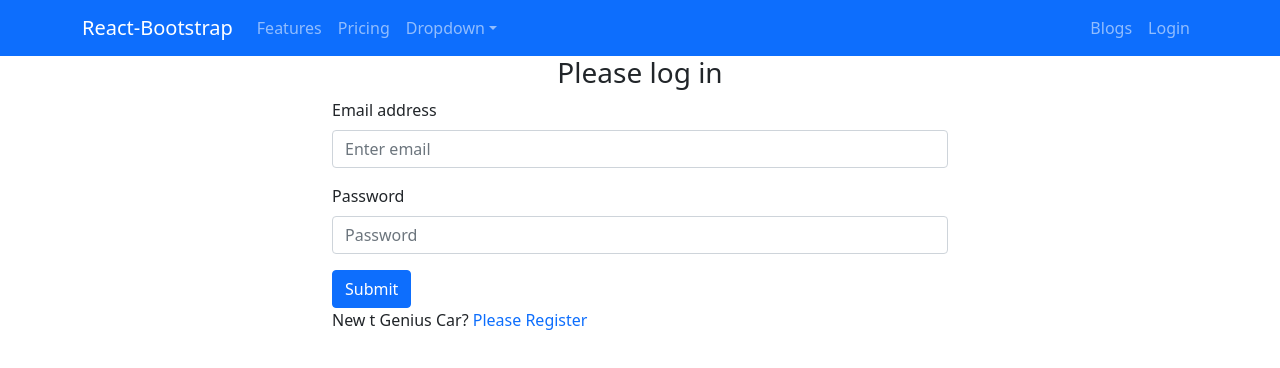
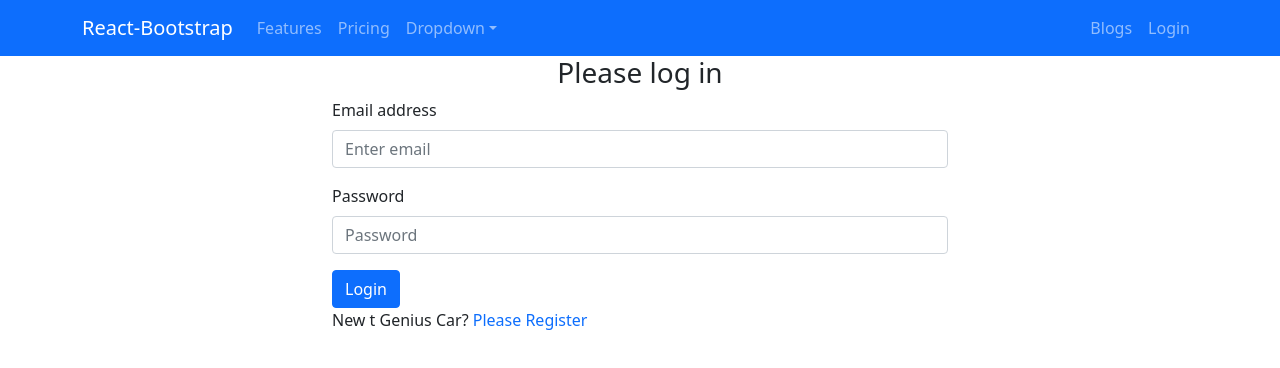
Before and after one commit to Eshshatabdi/physical-care, a React (Create React App) app: page /login in a window 1280 px wide. Shown: the top 368 px of the page. Built offline with nearby package versions, Linux system fonts and the light colour scheme.

Commit message:
login successfull

```diff
--- a/src/App.js
+++ b/src/App.js
@@ -7,6 +7,7 @@ import Blogs from './Pages/Blogs/Blogs';
 import CheckOut from './Pages/CheckOut/CheckOut';
 import Header from './Pages/Header/Header';
 import Register from './Pages/Login/Register/Register'
+import NotFound from './Pages/NotFound/NotFound';
 
 function App() {
   return (
@@ -22,6 +23,7 @@ function App() {
 
         <Route path='/blogs' element={<Blogs></Blogs>}></Route>
         <Route path='/checkout' element={<CheckOut></CheckOut>}></Route>
+        <Route path='*' element={<NotFound></NotFound>}></Route>
       </Routes>
 
     </div>
--- a/src/Pages/Login/Login/Login.js
+++ b/src/Pages/Login/Login/Login.js
@@ -9,14 +9,30 @@ const Login = () => {
     const [email, setEmail] = useState('');
     const [password, setPassword] = useState('');
     const location = useLocation();
-    let from = location.state?.from?.pathname || "/";
+    const navigate = useNavigate()
     const [
         signInWithEmailAndPassword,
         user,
         loading,
         error,
     ] = useSignInWithEmailAndPassword(auth);
-    const navigate = useNavigate()
+
+
+
+
+    let from = location.state?.from?.pathname || "/";
+    const handleEmailBlur = event => {
+        setEmail(event.target.value);
+    };
+    const handlePasswordBlur = event => {
+        setPassword(event.target.value);
+    };
+    const handleUserLogIn = event => {
+        event.preventDefault();
+        signInWithEmailAndPassword(email, password)
+    }
+
+
 
 
     const navigateRegister = event => {
@@ -26,24 +42,29 @@ const Login = () => {
         navigate(from, { replace: true });
     }
     if (user) {
-        navigate('/')
+        navigate('/home')
     }
     return (
         <div className='container w-50 mx-auto'>
             <h3 className='text-center'>Please log in</h3>
-            <Form>
+            <Form onSubmit={handleUserLogIn}>
                 <Form.Group className="mb-3" controlId="formBasicEmail">
                     <Form.Label>Email address</Form.Label>
-                    <Form.Control type="email" placeholder="Enter email" />
+                    <Form.Control onBlur={handleEmailBlur} type="email" placeholder="Enter email" />
                 </Form.Group>
 
                 <Form.Group className="mb-3" controlId="formBasicPassword">
                     <Form.Label>Password</Form.Label>
-                    <Form.Control type="password" placeholder="Password" />
+                    <Form.Control onBlur={handlePasswordBlur} type="password" placeholder="Password" />
                 </Form.Group>
+                <p style={{ color: 'red' }}>{error?.message}</p>
+                {
+                    loading && <h4>Loading....</h4>
+
+                }
 
                 <Button variant="primary" type="submit">
-                    Submit
+                    Login
                 </Button>
             </Form>
             <p>New t Genius Car? <Link to='/register' className='text-primary pe-auto text-decoration-none' onClick={navigateRegister}>Please Register</Link> </p>
--- a/src/Pages/Login/Register/Register.js
+++ b/src/Pages/Login/Register/Register.js
@@ -70,7 +70,7 @@ const Register = () => {
                 </Form.Group>
                 <p style={{ color: 'red' }}>{error}</p>
                 <Button variant="primary" type="submit">
-                    Submit
+                    Register
                 </Button>
             </Form>
             <p>
--- /dev/null
+++ b/src/Pages/NotFound/NotFound.js
@@ -0,0 +1,12 @@
+import React from 'react';
+
+const NotFound = () => {
+    return (
+        <div>
+            <h2>404 Page is not found</h2>
+
+        </div>
+    );
+};
+
+export default NotFound;
```
Also changed, not shown: src/Pages/OtherLoginSystem/OtherLoginSystem.js (added).
